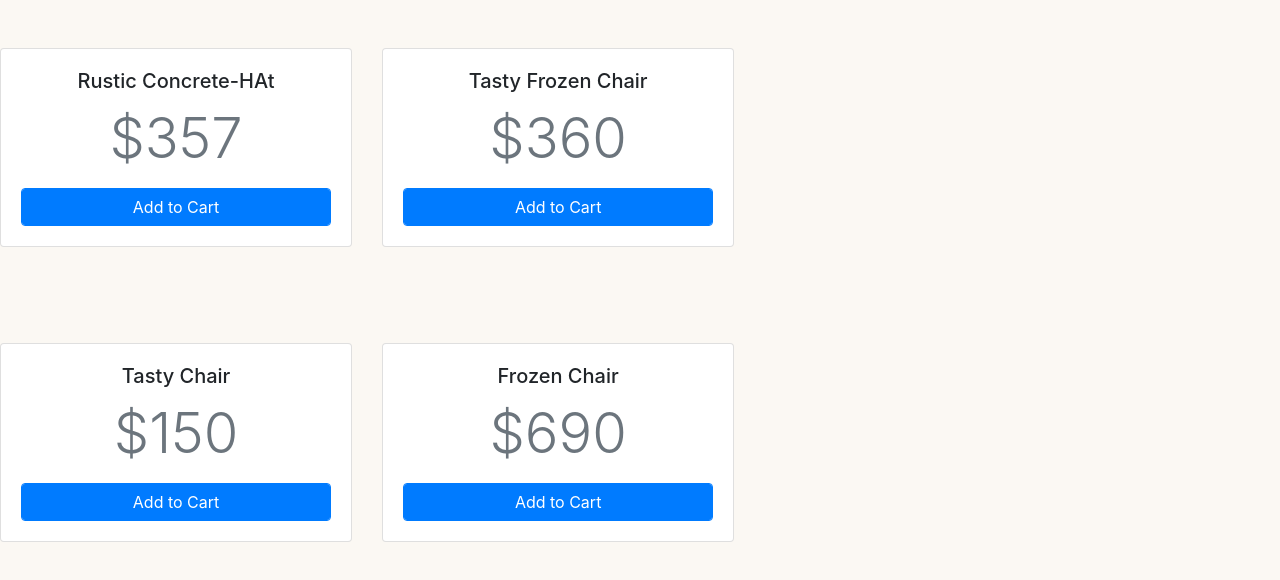
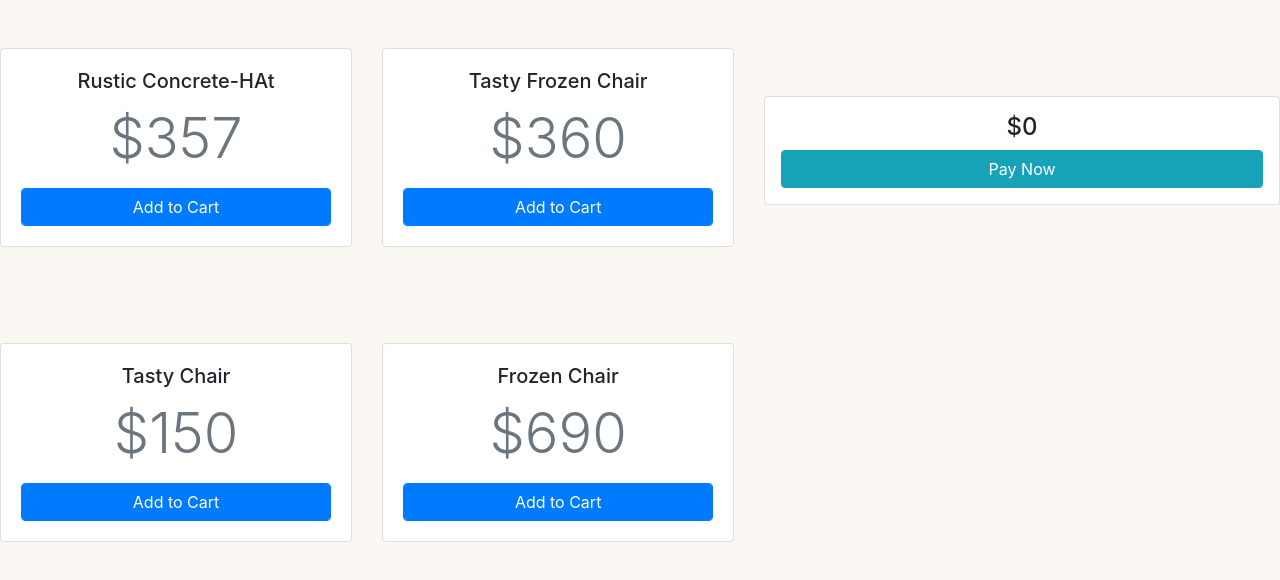
Before and after one commit to Ivan5/ShoppingCart-Vue, a Vue app: page / in a window 1280 px wide. Shown: the top 580 px of the page. Built offline with nearby package versions, Linux system fonts and the light colour scheme.

Commit message:
display cart total

```diff
--- a/src/App.vue
+++ b/src/App.vue
@@ -9,7 +9,7 @@
         </div>
       </div>
       <div class="col-md-5 my-5">
-        <cart :items="cart"></cart>
+        <cart :items="cart" v-on:remove="remove($event)" v-on:pay="pay()"></cart>
       </div>
     </div>
   </div>
@@ -42,6 +42,13 @@ export default {
       }else{
         return false
       }
+    },
+    remove(product){
+      this.cart = this.cart.filter(item => item.id !== product.id)
+    },
+    pay(){
+      this.cart = []
+
     }
   }
 }
--- a/src/components/Cart.vue
+++ b/src/components/Cart.vue
@@ -1,16 +1,27 @@
 <template lang="html">
-  <ul class="list-group">
-    <li class="list-group-item" v-for="item in items" :key="item.id">
-      {{item.title}} -${{item.price}}
-      <button class="btn badge badge-danger float-right">Remove to Cart</button>
-    </li>
+  <div class="">
+    <ul class="list-group">
+      <li class="list-group-item" v-for="item in items" :key="item.id">
+        {{item.title}} -${{item.price}}
+        <button class="btn badge badge-danger float-right" @click="$emit('remove',item)">Remove to Cart</button>
+      </li>
 
-  </ul>
+    </ul>
+    <div class="card p-3 my-5">
+      <h4 class="text-center">${{total}}</h4>
+      <button class="btn btn-info" @click="$emit('pay')" :disable="items.length === 0">Pay Now</button>
+    </div>
+  </div>
 </template>
 
 <script>
 export default {
-  props:['items']
+  props:['items'],
+  computed:{
+    total(){
+      return this.items.reduce((acc,item) => acc + Number(item.price), 0)
+    }
+  }
 }
 </script>
 
```
